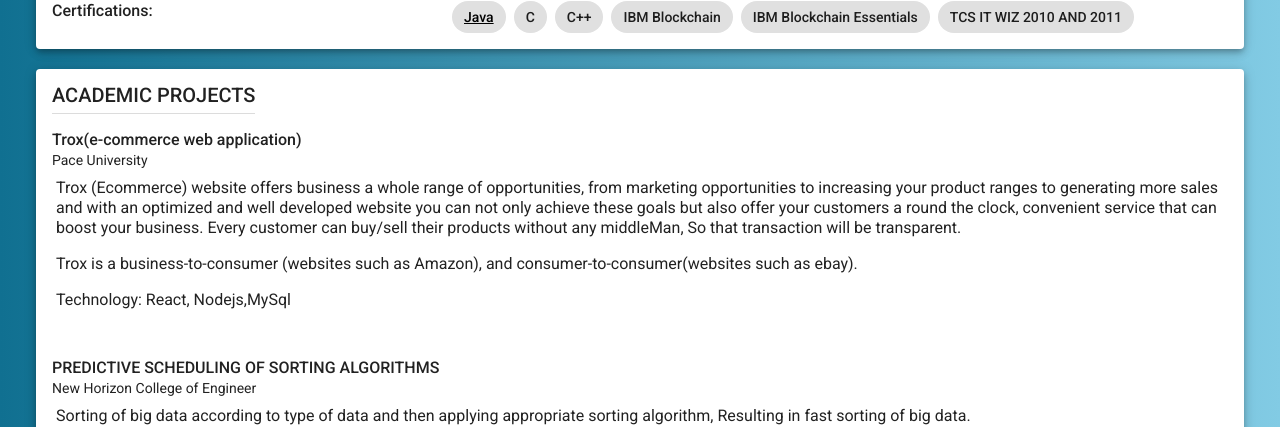
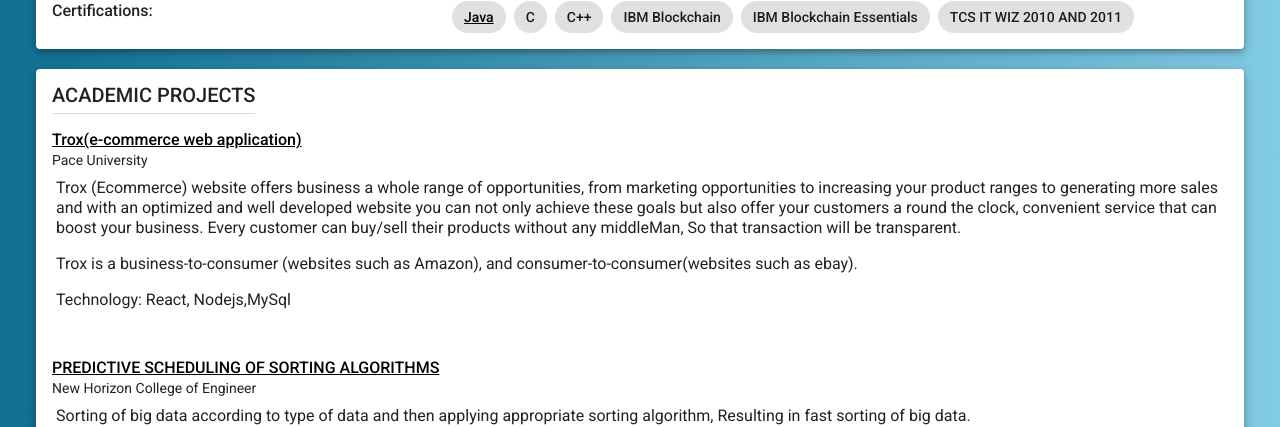
Before and after one commit to saurabh688/SaurabhRaiResume, an Angular app: page / in a window 1280 px wide. Shown: the part 858-1285 px from the top of the page. Built offline with nearby package versions, Linux system fonts and the light colour scheme.

Commit message:
Update app.component.html

```diff
--- a/src/app/app.component.html
+++ b/src/app/app.component.html
@@ -198,7 +198,9 @@
       </mat-card-header>
       <mat-card-content>
         <div class="heading">
+          <a style="color: #000;"target="_blank"  href = "https://docs.google.com/document/d/1YsiF40GqKXBc5rD5fY60D4bWBCXKnfYW/edit?usp=sharing&ouid=110074351772125606275&rtpof=true&sd=true">
           Trox(e-commerce web application)
+       </a>
         </div>
         <div>
           Pace University
@@ -217,7 +219,9 @@
 
           <br/><br/>
           <div class="heading">
+         <a style="color: #000;"target="_blank"  href = "https://drive.google.com/file/d/0B8EWvIi0P2GyU2lqaW5jZ3RYMjQ/view?usp=sharing&resourcekey=0-xOhse1nFFHhDtoVtB7f1GQ">
           PREDICTIVE SCHEDULING OF SORTING ALGORITHMS
+         </a>
           </div>
           <div>
             New Horizon College of Engineer
```
